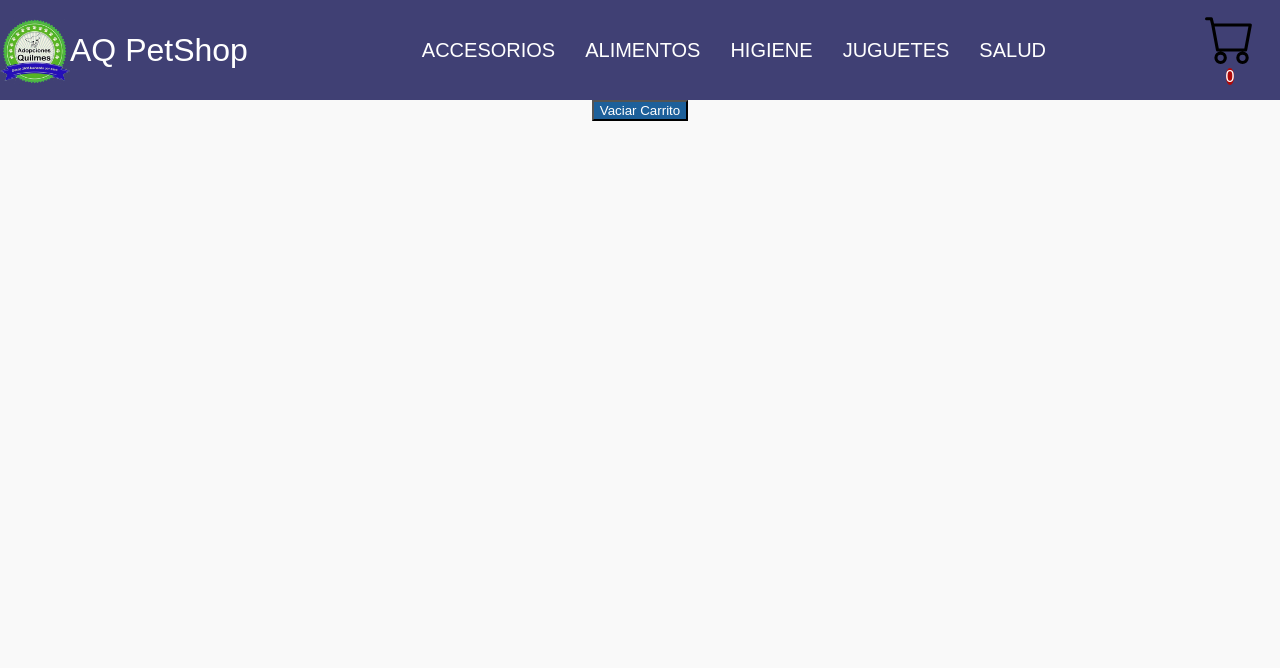
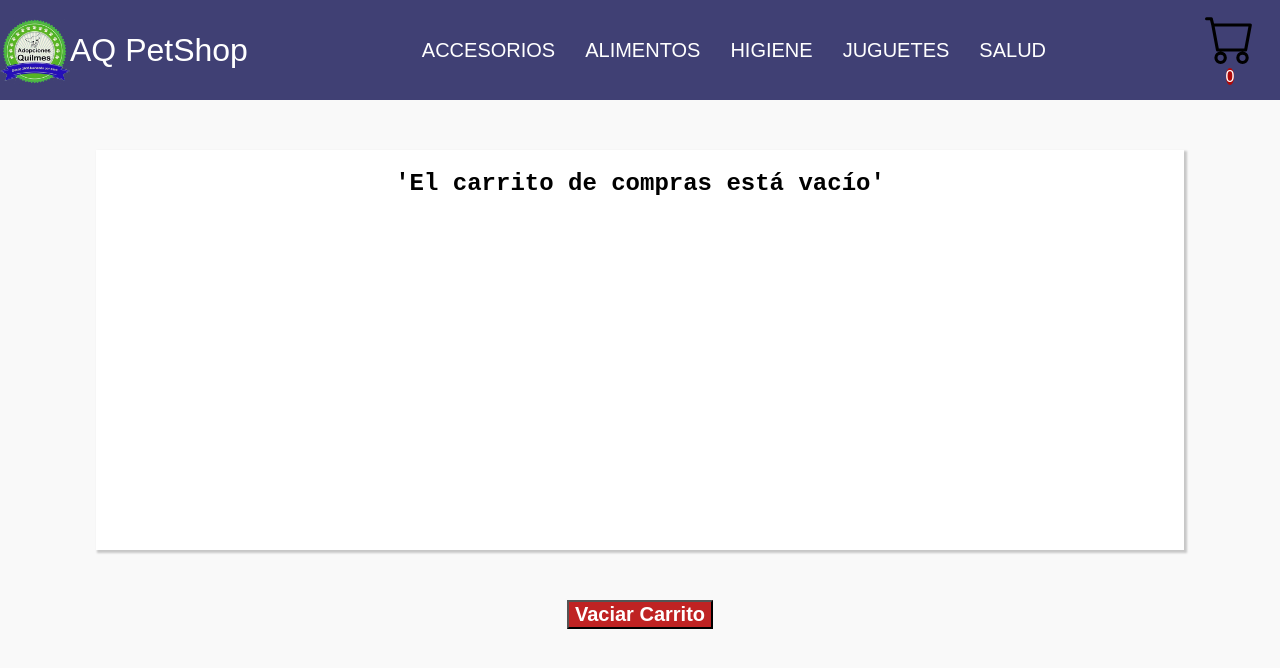
Before and after one commit to a-tello/PetShop-React-Tello, a React (Create React App) app: page /cart in a window 1280 px wide. Shown: the top 668 px of the page. Built offline with nearby package versions, Linux system fonts and the light colour scheme; a small style sheet from the web is missing; a web font is replaced by a local one.

Commit message:
Agrego funcionalidad al carrito de compras

```diff
--- a/src/components/Cart/Cart.js
+++ b/src/components/Cart/Cart.js
@@ -1,24 +1,39 @@
 import { useContext } from "react"
 import { context } from "../CartContext/CartProvider"
 import './cart.css'
+
 const Cart = () => {
 
-    const { cart, clear } = useContext(context)
-    console.log(cart);
+    const { cart, clear, removeItem, total } = useContext(context)
+
+    const handleRemove = (e) =>{
+        const idProduct = e.target.getAttribute('data-id')
+        removeItem(idProduct)
+    }
 
     return(
         <>
+            <div className='cart-info'>
+                {cart.length
+                ? <div>
                     {cart.map((product) => {
                         return(
-                    <div className='cart-info'>
+                        <div className='product-info'>
                             <div className='thumbnail'>
                                 <img src={product.img} alt={product.name}/>
                             </div>
-                        <h2 style={{color: 'black'}}>{product.name}</h2>
+                            <span className='product-name'>{product.name}</span>
+                            <span className='product-price'>{product.quantity}u.x${product.price * product.quantity}</span>
+                            <span data-id={product.id} className='product-remove' onClick={handleRemove}>Eliminar</span>
                         </div>)
                             }
                     )}
-            <button onClick={clear}>Vaciar Carrito</button>
+                        <span>Total: {total}</span>
+                    </div>
+
+                : <h2>'El carrito de compras está vacío'</h2>}
+            </div>
+            <button className='clearButton' onClick={clear}>Vaciar Carrito</button>
         </>
     )
 }
--- a/src/components/Cart/cart.css
+++ b/src/components/Cart/cart.css
@@ -1,12 +1,56 @@
-.cart-container {
-    width: 85vw;
-    height: 90vh;
-    background-color: white;
+.cart-info {
+    max-width: 85%;
+    min-height: 50%;
+    background-color: rgb(255, 255, 255);
     display: flex;
-    justify-content: center;
+    flex-direction: column;
+    justify-content: start  ;
     margin: 50px auto;
+    box-shadow: 2px 2px 2px 1px rgba(0, 0, 0, 0.2);
 }
+
+.product-info {
+    width: 50%;
+    height: 100px;
+    padding: 20px;
+    margin: 10px;
+    display: flex;
+    flex-wrap: wrap;
+    justify-content: space-between;
+}
+
+.product-price {
+    justify-self: end;
+    align-self: center;
+
+}
+
+.product-remove {
+    color: rgb(97, 176, 255);
+}
+
+.product-remove:hover {
+    color: rgb(145, 145, 145);
+    text-decoration: underline;
+    cursor: pointer;
+}
+
+
 
 .thumbnail {
     max-width: 100px;
 }
+
+.thumbnail img {
+    width: 100%;
+}
+
+.product-name {
+    font-size: 20px;
+}
+
+.clearButton {
+    background-color: rgb(191, 35, 35);
+    font-weight: bold;
+    font-size: 20px;
+}
--- a/src/components/CartContext/CartProvider.js
+++ b/src/components/CartContext/CartProvider.js
@@ -1,8 +1,6 @@
 import { createContext, useState } from "react";
 
-
 export const context = createContext()
-
 const { Provider } = context
 
 const CartProvider = ({ children }) => {
@@ -12,15 +10,33 @@ const CartProvider = ({ children }) => {
     const [total, setTotal] = useState(0)
 
 
-    const addItem = (item, productQuantity) =>{
+    const addItem = (item, productQuantity) => {
 
-        item.quantity = productQuantity
-        setCart([item])
-        setQuantity(quantity + productQuantity)
-        setTotal(total + productQuantity * item.price)
+        const addedProduct = isInCart(item.id)
+        let totalNuevo
+        let cantidadNuevo
+        if (addedProduct) {
+            addedProduct.quantity = productQuantity
+            totalNuevo = cart.reduce((a,b) => a+ b.quantity*b.price,0)
+            cantidadNuevo = cart.reduce((a,b) => a+ b.quantity,0)
+        } else {
+            item.quantity = productQuantity
+            const newCart = [...cart]
+            newCart.push(item)
+            setCart(newCart)
+        }
+
+
+        setQuantity(cantidadNuevo || quantity + productQuantity)
+        setTotal(totalNuevo || total + productQuantity * item.price)
     }
 
-    const removeItem = (itemId) =>{}
+    const removeItem = (itemId) =>{
+        const newCart = cart.filter((product) => product.id !== itemId)
+        setCart(newCart)
+        setQuantity(newCart.reduce((a,b) => a+ b.quantity,0))
+        setTotal(newCart.reduce((a,b) => a+ b.quantity*b.price,0))
+    }
 
     const clear = () =>{
         setCart([])
@@ -28,7 +44,7 @@ const CartProvider = ({ children }) => {
         setTotal(0)
     }
 
-    const isInCart = (id) =>{}
+    const isInCart = productId => cart.find(({ id }) => id === productId)
 
     const contextValue = {
         cart,
--- a/src/components/ItemDetailContainer/ItemDetailContainer.js
+++ b/src/components/ItemDetailContainer/ItemDetailContainer.js
@@ -25,13 +25,13 @@ const ItemDetailContainer = () => {
                 .then((data) => {
                     const productSelected = data.find((prod) => prod.id === productId)
                     setProduct(productSelected)}) */
-        },2000)
+        },0)
     },[])
 
 
     return (
         <div className='container-item-detail'>
-            <ItemDetail product={product} />
+            <ItemDetail product={product} id={productId} />
         </div>
     )
 
--- a/src/components/ItemsListContainer/ItemListcontainer.js
+++ b/src/components/ItemsListContainer/ItemListcontainer.js
@@ -41,7 +41,7 @@ const ItemListContainer = ({greeting}) => {
 
 
 
-        },2000)
+        },0)
     },[categoryName])
 
 
--- a/src/components/itemCounter/ItemCounter.js
+++ b/src/components/itemCounter/ItemCounter.js
@@ -12,7 +12,6 @@ const ItemCount = ({ maxValue, handleAdd }) => {
     const handleClick = () => {
         handleAdd(quantity)
     }
-    console.log(quantity);
 
     return (
         <div className='counter'>
--- a/src/components/itemDetail/ItemDetail.js
+++ b/src/components/itemDetail/ItemDetail.js
@@ -1,14 +1,16 @@
 import './itemDetail.css'
 import ItemCounter from '../itemCounter/ItemCounter';
 import '../CartContext/CartProvider'
-import { useContext, useState } from 'react';
+import { useContext } from 'react';
 import { context } from '../CartContext/CartProvider';
 
-const ItemDetail = ({ product }) => {
+const ItemDetail = ({ product, id }) => {
 
     const { addItem } = useContext(context)
 
+
     const handleAdd = (countQuantity) => {
+        product.id = id
         addItem(product, countQuantity)
     }
 
```
Lines whose indentation alone changed are shown as unchanged.
